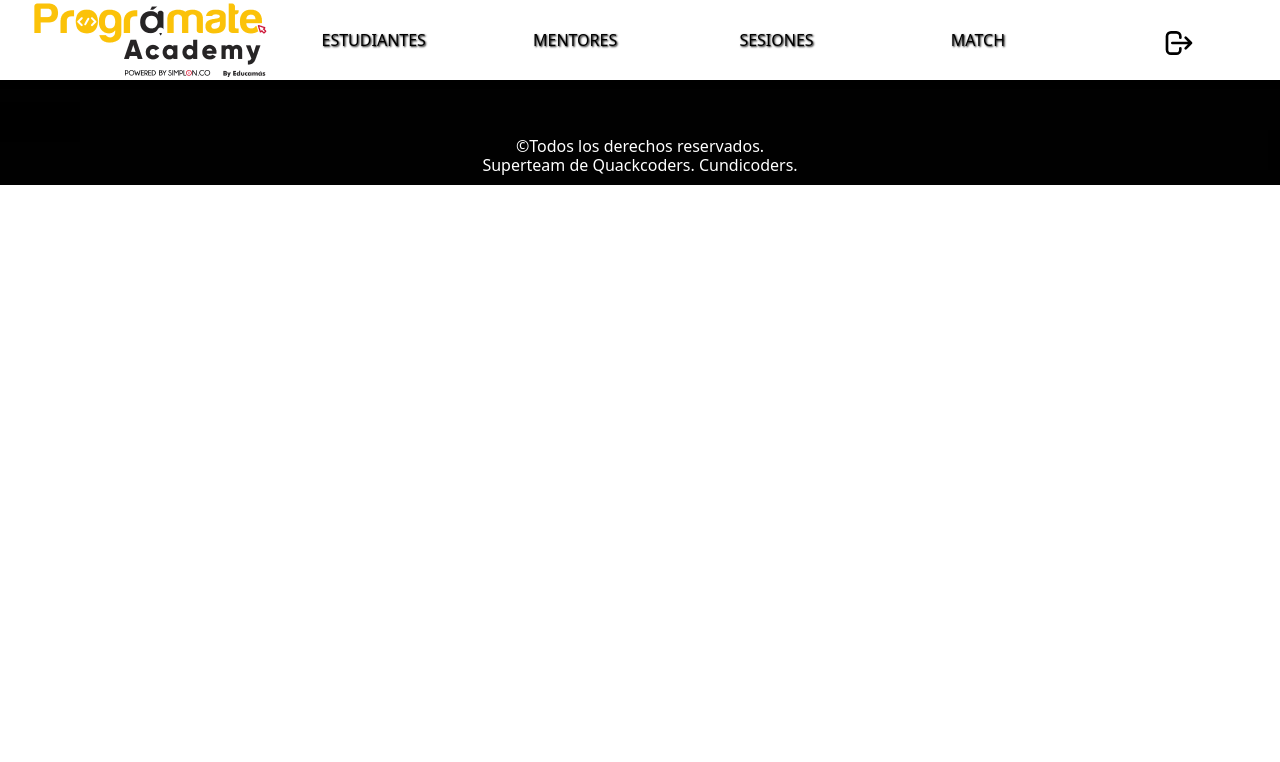
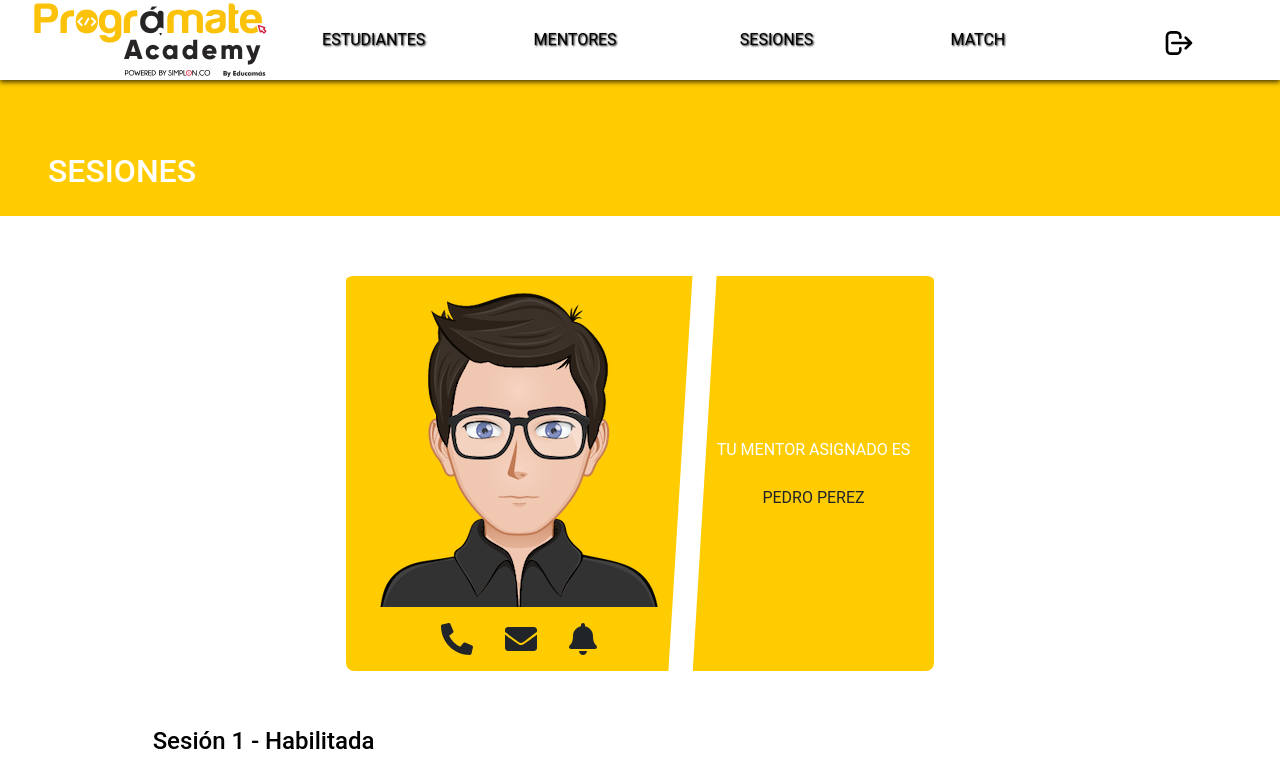
Before and after one commit to daniel1775/Legacy-Mentoria-Okhlos--Front, a React (Create React App) app: page /student/mentor-assigned-studentsView in a window 1280 px wide. Shown: the top 762 px of the page. Built offline with nearby package versions, Linux system fonts and the light colour scheme.

Commit message:
Student component completed - select, thanks and assigned

```diff
--- a/package.json
+++ b/package.json
@@ -33,7 +33,7 @@
     "web-vitals": "^1.0.1"
   },
   "scripts": {
-    "start": "react-scripts --openssl-legacy-provider start",
+    "start": "react-scripts start",
     "build": "react-scripts build",
     "test": "react-scripts test",
     "eject": "react-scripts eject"
--- a/src/App.js
+++ b/src/App.js
@@ -12,6 +12,10 @@ import CrudStudents from './views/Administrator/Cruds/CrudStudents/CrudStudents'
 import CrudSessions from './views/Administrator/Cruds/CrudSessions/CrudSessions';
 import CrudSessionsDetail from './views/Administrator/Cruds/CrudSessionDetail/CrudSessionDetail';
 import { useEffect, useState } from 'react';
+//student imports components
+import MultipleChoice from './views/Student/MultipleChoice/MultipleChoice.jsx';
+import Thanks from './views/Student/Thanks/Thanks.jsx'
+import MentorAssigned from './views/Student/MentorAssigned/MentorAssigned.jsx';
 
 function App() {
 	// role 3: Student
@@ -51,6 +55,9 @@ function App() {
 
 				{/* Student's routes */}
 				<Route path="/student" element={<CrudSessions />} />
+				<Route path="/student/select-studentInterests" element={<MultipleChoice/>} />
+				<Route path="/student/thanks-studentsView" element={<Thanks/>} />
+				<Route path="/student/mentor-assigned-studentsView" element={<MentorAssigned/>} />
 
 				{/* Mentor's routes */}
 				<Route path="/mentor" element={<CrudMentors />} />
--- a/src/views/Student/MentroAssigned/MentorAssigned.jsx
+++ b/src/views/Student/MentorAssigned/MentorAssigned.jsx
@@ -1,8 +1,16 @@
 import React from 'react';
 import stylesMentorAssigned from './MentorAssigned.module.css'
+import { FontAwesomeIcon } from '@fortawesome/react-fontawesome';
+import { faPhoneAlt } from '@fortawesome/free-solid-svg-icons';
+import { faEnvelope } from '@fortawesome/free-solid-svg-icons';
+import { faBell } from '@fortawesome/free-solid-svg-icons';
+import avatar from '../../../assets/Logo/avatar7.png'
 
 const MentorAssigned = () => {
 
+    const phone = <FontAwesomeIcon icon={faPhoneAlt} className={stylesMentorAssigned.assignedIcons} /> /* IconFormFA */
+    const mail = <FontAwesomeIcon icon={faEnvelope} className={stylesMentorAssigned.assignedIcons} /> /* IconFormFA */
+    const bell = <FontAwesomeIcon icon={faBell} className={stylesMentorAssigned.assignedIcons} /> /* IconFormFA */
 
   return (
     <section>
@@ -12,9 +20,11 @@ const MentorAssigned = () => {
         <article className={stylesMentorAssigned.containerAllAssigned}>
             <article className={stylesMentorAssigned.containerAssigned}>
                 <div className={stylesMentorAssigned.profileAssigned}>
-                    <img src="" alt="Profile Picture" />
+                    <img src={avatar} alt="Profile Picture" className={stylesMentorAssigned.profileImgAssigned}/>
                     <div className={stylesMentorAssigned.iconsProfileAssigned}>
-
+                        {phone}
+                        {mail}
+                        {bell}
                     </div>
                 </div>
                 <div className={stylesMentorAssigned.nameAssigned}>
--- a/src/views/Student/MentroAssigned/MentorAssigned.module.css
+++ b/src/views/Student/MentorAssigned/MentorAssigned.module.css
@@ -18,35 +18,53 @@
     background-color: #fff;
 }
 .containerAssigned{
-    height: 40vh;
+    /* height: 40vh; */
     display: flex;
     flex-wrap: wrap;
+    justify-content: center;
     margin-top: 7vh;
     margin-bottom: 7vh;
     border-radius: 0.5rem;
-    box-shadow: 0 4px 5px -1px rgb(68, 68, 68);
+    /* box-shadow: 0 4px 5px -1px rgb(68, 68, 68); */
 }
 .profileAssigned{
-    width: 35rem;
-    border-top: 0.5vh solid #F1F1F1;
-    border-radius: 0.5rem;
+    /* width: 35rem; */
+    border-top: 0.5vh solid #fff;
+    border-radius: 0.5rem 0 0 0.5rem;
     display: flex;
     flex-direction: column;
     justify-content: center;
     align-items: center;
+    padding: 1rem;
     background-color: #FFCC02;
-    clip-path: polygon(0% 0, 100% 0%, 92% 100%, 0% 100%);
+    clip-path: polygon(0% 0, 100% 0%, 93% 100%, 0% 100%);
+}
+.profileImgAssigned{
+    /* width: 12rem;
+    height: 30vh; */
+    width: 100%;
+    height: 100%;
+}
+.assignedIcons{
+    cursor: pointer;
+    font-size: 2rem;
+}
+.iconsProfileAssigned{
+    display: flex;
+    margin-top: 1rem;
+    column-gap: 2rem;
 }
 .nameAssigned{
-    width: 35rem;
-    border-top: 0.5vh solid #F1F1F1;
-    border-radius: 0.5rem;
+    /* width: 35rem; */
+    border-top: 0.5vh solid #fff;
+    border-radius: 0 0.5rem 0.5rem 0;
     display: flex;
     flex-direction: column;
     justify-content: center;
     align-items: center;
+    padding: 1.5rem;
     background-color: #FFCC02;
-    clip-path: polygon(7.3% 0, 100% 0%, 100% 100%, 0% 100%);
+    clip-path: polygon(10% 0, 100% 0%, 100% 100%, 0% 100%);
 
 }
 .containerSession{
--- a/src/views/Student/MultipleChoice/MultipleChoice.jsx
+++ b/src/views/Student/MultipleChoice/MultipleChoice.jsx
@@ -108,7 +108,7 @@ const MultipleChoice = () => {
       // console.log(idStudent)
       axios
         .post(`${baseUrl}/api/studentsPerfil-control-update/${idStudent}`, { interestsStudent: userinterestsStudent })
-      navigate('/thanks-student')
+      navigate('/student/thanks-studentsView')
     } else {
       Swal.fire('Por favor', 'Selecciona 3 intereses', 'info')
     }
```
Also changed, not shown: src/assets/Logo/avatar7.png (added).
